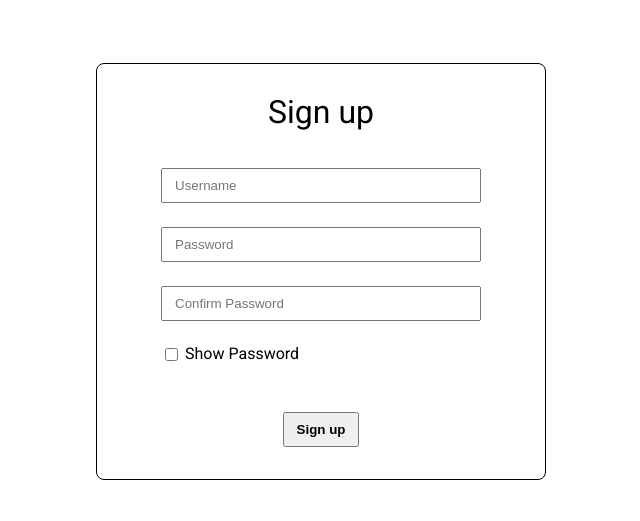
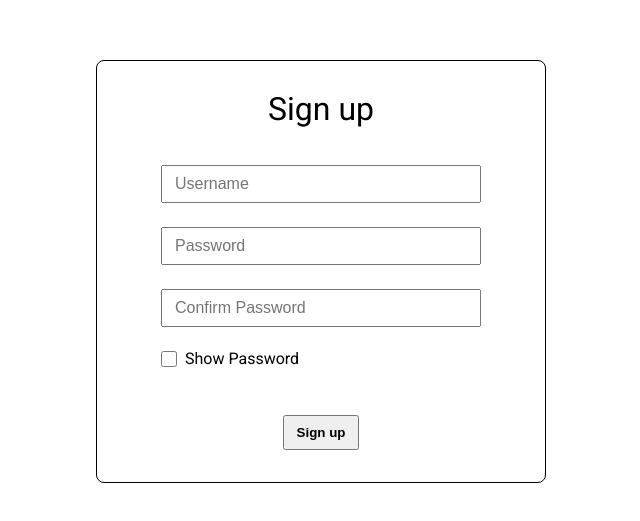
Before and after one commit to masonanders/signup-form-prototype, a React (Create React App) app: page / in a window 1280 px wide. Shown: the part 129-650 px from the top of the page, without its empty margins (319-959 px from the left). Built offline with nearby package versions, Linux system fonts and the light colour scheme.

Commit message:
Update input font size and checkbox size

```diff
--- a/src/components/Signup/signup.css
+++ b/src/components/Signup/signup.css
@@ -11,12 +11,16 @@ h1 {
 }
 
 input {
+  font-size: 1rem;
   padding: 8px 12px;
 }
 
 input[type=checkbox] {
   border-radius: 4px;
   cursor: pointer;
+  height: 16px;
+  margin: 0;
+  width: 16px;
 }
 
 input[error=true] {
@@ -26,7 +30,7 @@ input[error=true] {
 
 .checkboxWithLabel {
   align-items: center;
-  column-gap: 4px;
+  column-gap: 8px;
   display: flex;
 }
 
```
